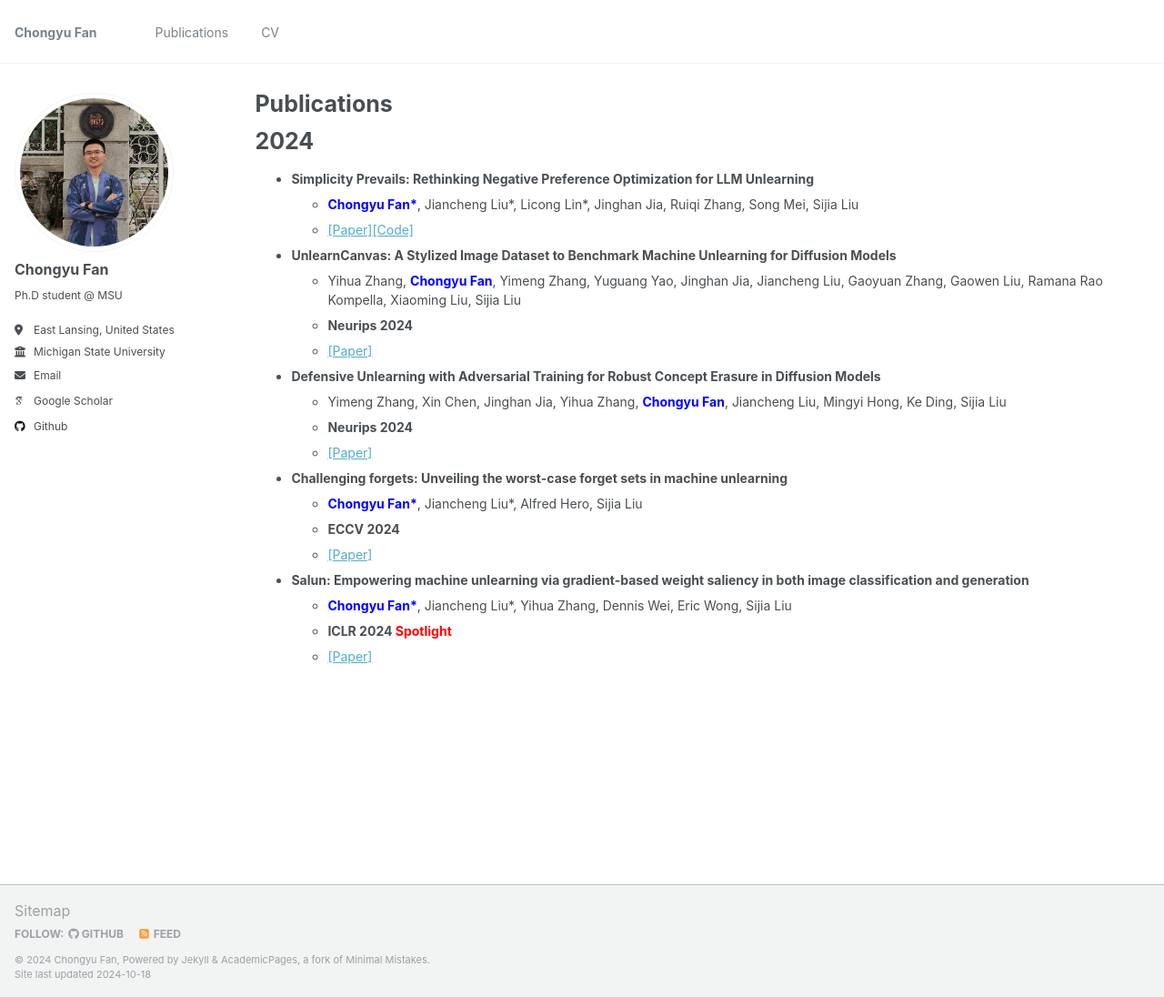
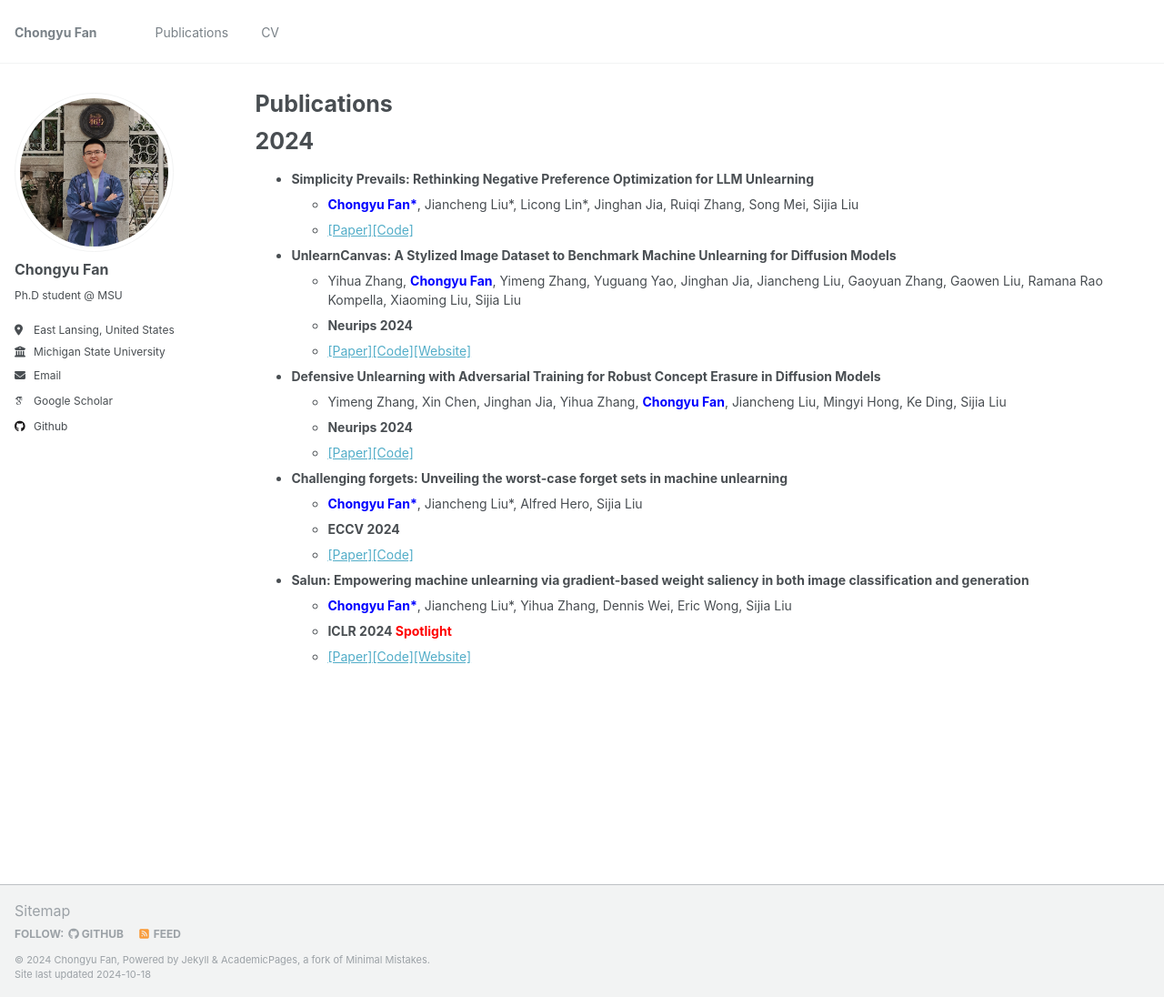
Before and after one commit to a-F1/a-F1.github.io, a Jekyll site: the page built from _pages/publications.md, in a window 1280 px wide and 1096 px high. Shown: the whole window at 91% size. Built offline with Jekyll 4.4.1, drawn with Linux system fonts in a browser that asks for light colours; some web fonts are replaced.

```diff
--- a/_pages/publications.md
+++ b/_pages/publications.md
@@ -29,16 +29,16 @@ p, li {
 - **UnlearnCanvas: A Stylized Image Dataset to Benchmark Machine Unlearning for Diffusion Models**
   - Yihua Zhang, <span style="color:blue">**Chongyu Fan**</span>, Yimeng Zhang, Yuguang Yao, Jinghan Jia, Jiancheng Liu, Gaoyuan Zhang, Gaowen Liu, Ramana Rao Kompella, Xiaoming Liu, Sijia Liu
   - **Neurips 2024**
-  - [[Paper]](https://arxiv.org/abs/2402.11846)
+  - [[Paper]](https://arxiv.org/abs/2402.11846)[[Code]](https://github.com/OPTML-Group/UnlearnCanvas)[[Website]](https://unlearn-canvas.netlify.app/)
 - **Defensive Unlearning with Adversarial Training for Robust Concept Erasure in Diffusion Models**
   - Yimeng Zhang, Xin Chen, Jinghan Jia, Yihua Zhang, <span style="color:blue">**Chongyu Fan**</span>, Jiancheng Liu, Mingyi Hong, Ke Ding, Sijia Liu
   - **Neurips 2024**
-  - [[Paper]](https://arxiv.org/abs/2405.15234)
+  - [[Paper]](https://arxiv.org/abs/2405.15234)[[Code]](https://github.com/OPTML-Group/AdvUnlearn)
 - **Challenging forgets: Unveiling the worst-case forget sets in machine unlearning**
   - <span style="color:blue">**Chongyu Fan\***</span>, Jiancheng Liu\*, Alfred Hero, Sijia Liu
   - **ECCV 2024**
-  - [[Paper]](https://arxiv.org/abs/2403.07362)
+  - [[Paper]](https://arxiv.org/abs/2403.07362)[[Code]]({https://github.com/OPTML-Group/Unlearn-WorstCase)
 - **Salun: Empowering machine unlearning via gradient-based weight saliency in both image classification and generation**
   - <span style="color:blue">**Chongyu Fan\***</span>, Jiancheng Liu\*, Yihua Zhang, Dennis Wei, Eric Wong, Sijia Liu
   - **ICLR 2024 <span style="color:red">Spotlight</span>**
-  - [[Paper]](https://arxiv.org/abs/2310.12508)
+  - [[Paper]](https://arxiv.org/abs/2310.12508)[[Code]](https://github.com/OPTML-Group/Unlearn-Saliency)[[Website]](https://www.optml-group.com/posts/salun_iclr24)
```
Also changed, not shown: _pages/about.md (+1 -1 lines).
